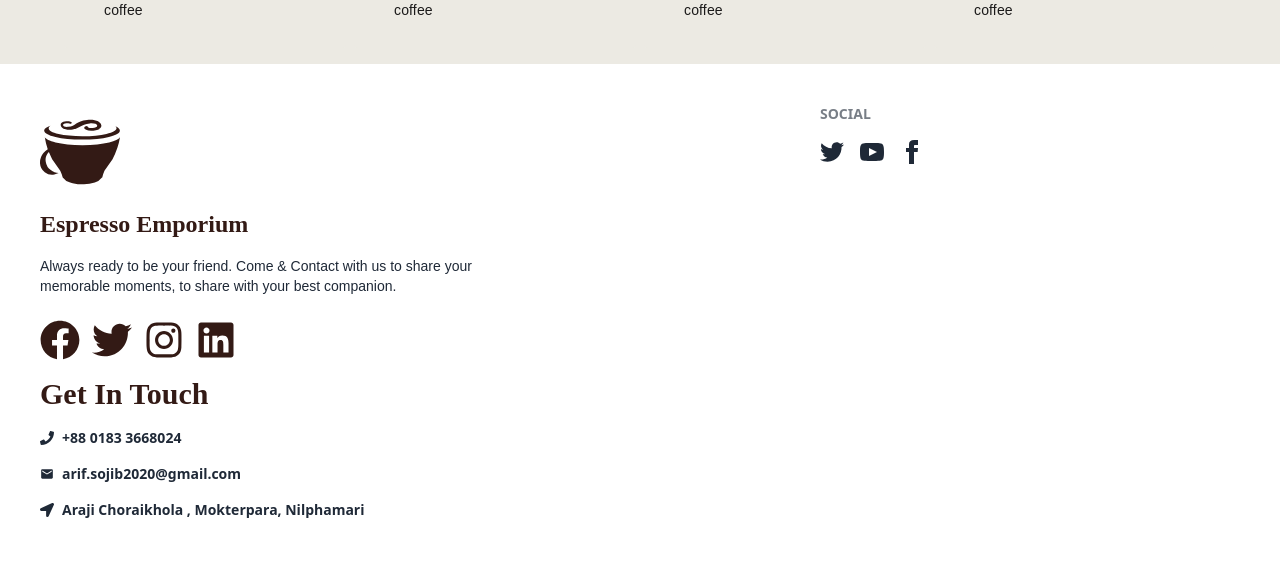
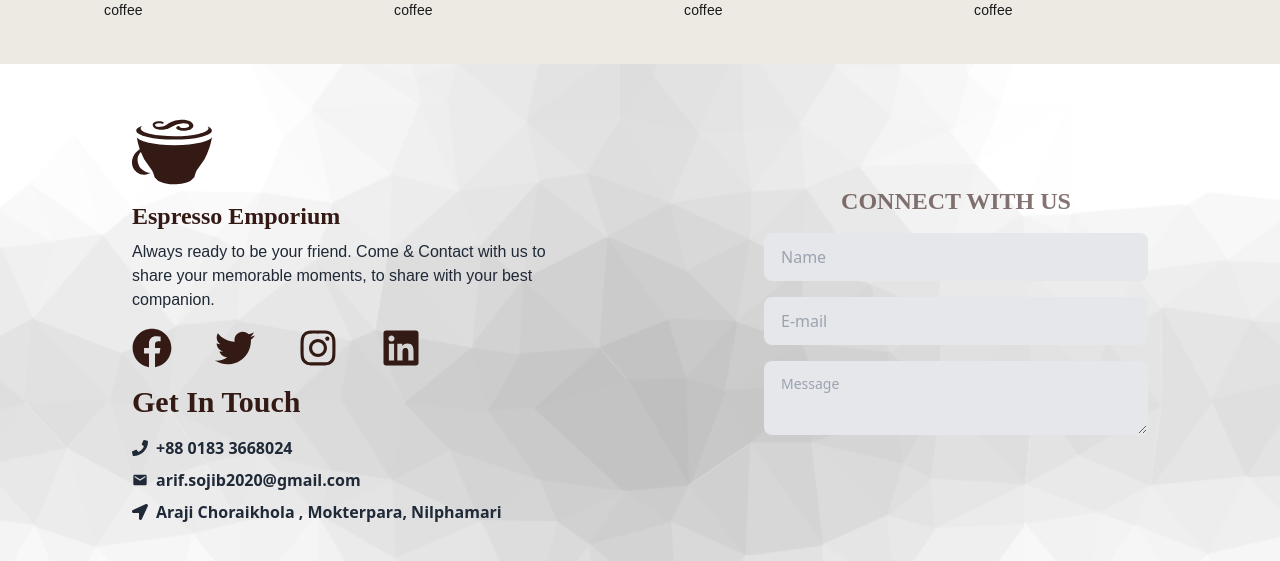
Before and after one commit to Arif-Islam21/coffee-store-server-2, a React (Vite) app in the folder coffee-store-client/: page / in a window 1280 px wide. Shown: the part 888-1449 px from the top of the page. Built offline with nearby package versions, Linux system fonts and the light colour scheme.

Commit message:
footer done

```diff
--- a/coffee-store-client/src/Components/Footer.jsx
+++ b/coffee-store-client/src/Components/Footer.jsx
@@ -1,4 +1,5 @@
 import { SiCoffeescript } from "react-icons/si";
+import footerBg from "../../public/cool-background.png";
 import {
   FaFacebook,
   FaInstagram,
@@ -12,7 +13,14 @@ import { MdEmail } from "react-icons/md";
 const Footer = () => {
   return (
     <div>
-      <footer className="footer bg-white p-10">
+      <footer
+        style={{
+          backgroundImage: `url(${footerBg})`,
+          backgroundSize: "cover",
+          backgroundRepeat: "no-repeat",
+        }}
+        className="flex items-center justify-around p-10"
+      >
         <aside className="">
           <SiCoffeescript className="h-24 w-20 text-[#331A15]"></SiCoffeescript>
           <p className="font-rancho text-2xl text-[#331A15] font-bold">
@@ -22,13 +30,13 @@ const Footer = () => {
             Always ready to be your friend. Come & Contact with us to share your
             memorable moments, to share with your best companion.
           </p>
-          <div className="py-2 grid grid-cols-4 gap-3">
+          <div className="py-2 grid max-w-xs grid-cols-4 gap-3">
             <FaFacebook className="h-10 w-10 text-[#331A15]" />
             <FaTwitter className="h-10 w-10 text-[#331A15]" />
             <FaInstagram className="h-10 w-10 text-[#331A15]" />
             <FaLinkedin className="h-10 w-10 text-[#331A15]" />
           </div>
-          <h2 className="text-[#331A15] text-3xl font-rancho font-bold ">
+          <h2 className="text-[#331A15] text-3xl py-2 font-rancho font-bold ">
             Get In Touch
           </h2>
           <p className="flex items-center gap-2 font-semibold mt-2">
@@ -41,42 +49,29 @@ const Footer = () => {
             <FaLocationArrow /> Araji Choraikhola , Mokterpara, Nilphamari
           </p>
         </aside>
-        <nav>
-          <h6 className="footer-title">Social</h6>
-          <div className="grid grid-flow-col gap-4">
-            <a>
-              <svg
-                xmlns="http://www.w3.org/2000/svg"
-                width="24"
-                height="24"
-                viewBox="0 0 24 24"
-                className="fill-current"
-              >
-                <path d="M24 4.557c-.883.392-1.832.656-2.828.775 1.017-.609 1.798-1.574 2.165-2.724-.951.564-2.005.974-3.127 1.195-.897-.957-2.178-1.555-3.594-1.555-3.179 0-5.515 2.966-4.797 6.045-4.091-.205-7.719-2.165-10.148-5.144-1.29 2.213-.669 5.108 1.523 6.574-.806-.026-1.566-.247-2.229-.616-.054 2.281 1.581 4.415 3.949 4.89-.693.188-1.452.232-2.224.084.626 1.956 2.444 3.379 4.6 3.419-2.07 1.623-4.678 2.348-7.29 2.04 2.179 1.397 4.768 2.212 7.548 2.212 9.142 0 14.307-7.721 13.995-14.646.962-.695 1.797-1.562 2.457-2.549z"></path>
-              </svg>
-            </a>
-            <a>
-              <svg
-                xmlns="http://www.w3.org/2000/svg"
-                width="24"
-                height="24"
-                viewBox="0 0 24 24"
-                className="fill-current"
-              >
-                <path d="M19.615 3.184c-3.604-.246-11.631-.245-15.23 0-3.897.266-4.356 2.62-4.385 8.816.029 6.185.484 8.549 4.385 8.816 3.6.245 11.626.246 15.23 0 3.897-.266 4.356-2.62 4.385-8.816-.029-6.185-.484-8.549-4.385-8.816zm-10.615 12.816v-8l8 3.993-8 4.007z"></path>
-              </svg>
-            </a>
-            <a>
-              <svg
-                xmlns="http://www.w3.org/2000/svg"
-                width="24"
-                height="24"
-                viewBox="0 0 24 24"
-                className="fill-current"
-              >
-                <path d="M9 8h-3v4h3v12h5v-12h3.642l.358-4h-4v-1.667c0-.955.192-1.333 1.115-1.333h2.885v-5h-3.808c-3.596 0-5.192 1.583-5.192 4.615v3.385z"></path>
-              </svg>
-            </a>
+        <nav className="flex flex-col items-center justify-center">
+          <h6 className="footer-title font-rancho text-2xl font-bold text-[#331A15]">
+            Connect With us
+          </h6>
+          <div className="grid lg:min-w-96 py-2 max-w-md grid-flow-col gap-4">
+            <input
+              type="text"
+              placeholder="Name"
+              className="input bg-gray-200 w-full max-w-xl"
+            />
+          </div>
+          <div className="grid lg:min-w-96 py-2 max-w-md grid-flow-col gap-4">
+            <input
+              type="text"
+              placeholder="E-mail"
+              className="input bg-gray-200 w-full max-w-xl"
+            />
+          </div>
+          <div className="grid lg:min-w-96 py-2 max-w-md grid-flow-col gap-4">
+            <textarea
+              className="textarea bg-gray-200"
+              placeholder="Message"
+            ></textarea>
           </div>
         </nav>
       </footer>
```
Also changed, not shown: coffee-store-client/public/cool-background.png (added), coffee-store-client/public/footerBG.svg (added).
